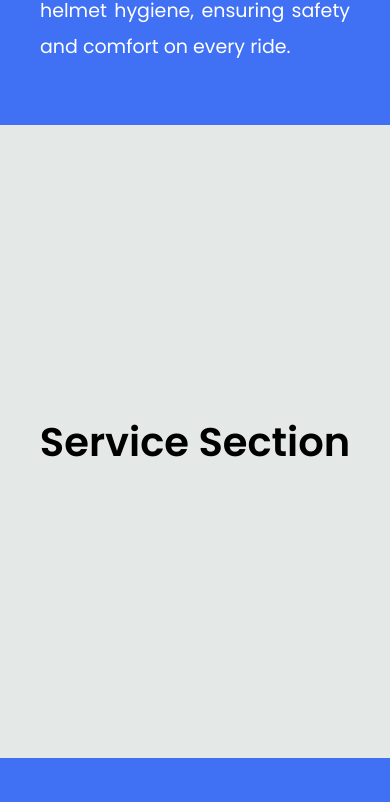
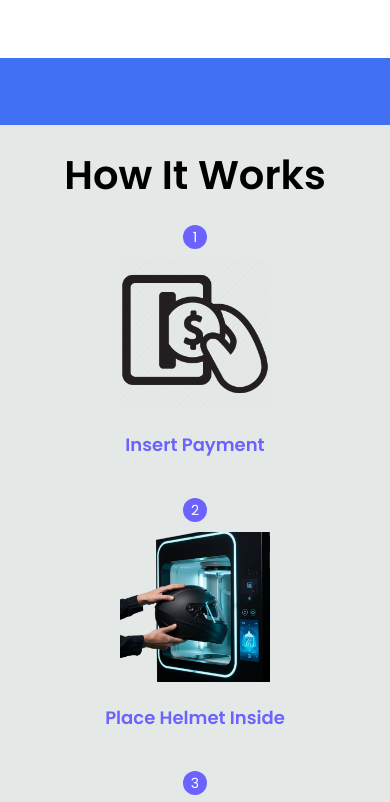
Before and after one commit to Yotch236/Moto-Fresh, a plain HTML site: page index.html in a window 390 px wide. Shown: the part 1086-1888 px from the top of the page. Drawn offline with nearby package versions, Linux system fonts and the light colour scheme.

Commit message:
April Fools

```diff
--- a/index.html
+++ b/index.html
@@ -18,7 +18,12 @@
 
 <title>Moto Fresh Vending Machine</title>
 </head>
-<body>
+<body onload="hideLoading">
+
+	<div id="loading">
+		<div class="loader"></div>
+	</div>
+
 	<nav>
 		<div class="nav-bar">
 			<i class="bx bx-menu sidebarOpen"></i>
@@ -63,19 +68,36 @@
 		</div>
 	</section>
 
-
 	<section id="service">
 		<div class="service-content">
-			<h1>Service Section</h1>
+			<h1>How It Works</h1>
+			<div class="service-cards">
+				<div class="card">
+					<div class="card-number">1</div>
+					<img src="/picture/Payment.png" alt="Sign up">
+					<h2>Insert Payment</h2>
+				</div>
+				<div class="card">
+					<div class="card-number">2</div>
+					<img src="/picture/helmet.png" alt="Create profile">
+					<h2>Place Helmet Inside</h2>
+				</div>
+				<div class="card">
+					<div class="card-number">3</div>
+					<img src="/picture/collect.png" alt="Connect">
+					<h2>Retrieve Helmet</h2>
+				</div>
+			</div>
 		</div>
 	</section>
+
 
 	<section id="contact">
 		<div class="contact-content">
 			<h1>Contact Us</h1>
 			<div class="contact-details">
 				<i class="fa-brands fa-instagram"><a href="https://www.instagram.com/im_joannaq/?hl=en"> im_joannaq |</a></i>
-				<i class="fa-solid fa-address-book"> 0961-162-1234</i>
+				<i class="fa-solid fa-address-book"> 0967-943-6472</i>
 			</div>
 
 		</div>
--- a/style.css
+++ b/style.css
@@ -1,4 +1,27 @@
 @import url('https://fonts.googleapis.com/css2?family=Poppins:wght@300;400;500;600&display=swap');
+
+#loading {
+    position: fixed;
+    width: 100%;
+    height: 100%;
+    background: white;
+    display: flex;
+    align-items: center;
+    justify-content: center;
+    z-index: 9999;
+}
+.loader {
+    border: 6px solid #f3f3f3;
+    border-top: 6px solid #3498db;
+    border-radius: 50%;
+    width: 50px;
+    height: 50px;
+    animation: spin 1s linear infinite;
+}
+@keyframes spin {
+    0% { transform: rotate(0deg); }
+    100% { transform: rotate(360deg); }
+}
 
 #myBtn {
     display: none; /* Hidden by default */
@@ -221,17 +244,57 @@ body.dark .content h1 {
     text-align: justify;
 }
 
-#service{
+/*Service*/
+#service {
+    display: flex;
     align-items: center;
-    display: flex;
+    justify-content: center;
+    flex-direction: column;
     height: 75vh;
-    justify-content: center;
     background: var(--body-color);
+    text-align: center;
+    padding: 20px;
 }
 
-.service-content h1{
+.service-content h1 {
     font-size: 40px;
+    margin-bottom: 20px;
 }
+.service-cards {
+    display: flex;
+    justify-content: center;
+    gap: 40px;
+    flex-wrap: wrap;
+    max-width: 1200px;
+    margin: auto;
+}
+.card {
+    max-width: 250px;
+    text-align: center;
+}
+.card img {
+    width: 100%;
+    max-width: 150px;
+    margin-bottom: 15px;
+}
+.card-number {
+    background: #6C63FF;
+    color: white;
+    font-size: 14px;
+    border-radius: 50%;
+    width: 24px;
+    height: 24px;
+    display: flex;
+    align-items: center;
+    justify-content: center;
+    margin: auto;
+    margin-bottom: 10px;
+}
+.card h2 {
+    font-size: 18px;
+    color: #6C63FF;
+}
+
 
 #contact{
     align-items: center;
@@ -335,3 +398,14 @@ footer{
         font-size: 30px;
     }
 }
+
+@media (max-width: 768px) {
+    .service-cards {
+        flex-direction: column;
+        align-items: center;
+    }
+
+    #service{
+        height: auto;
+    }
+}
```
